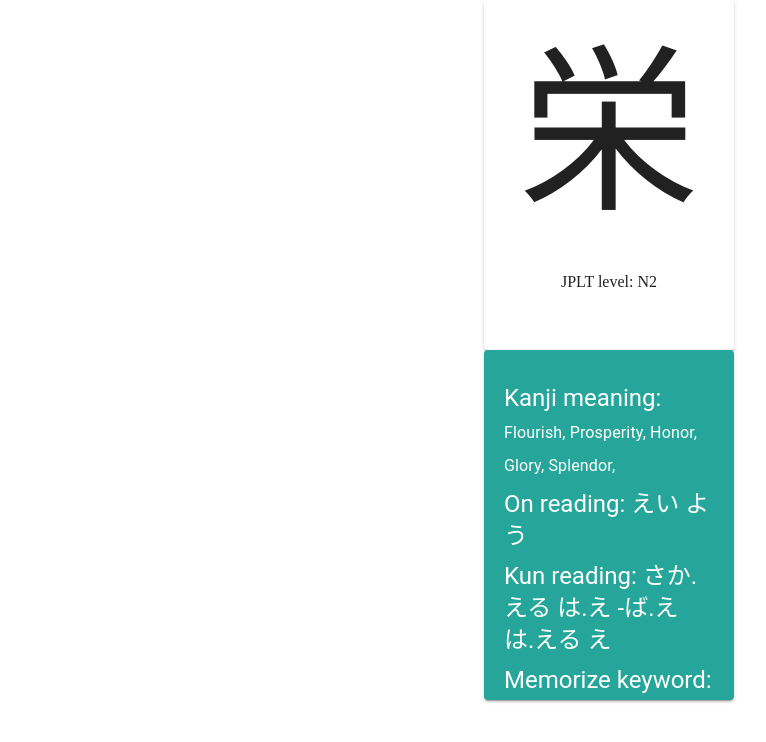
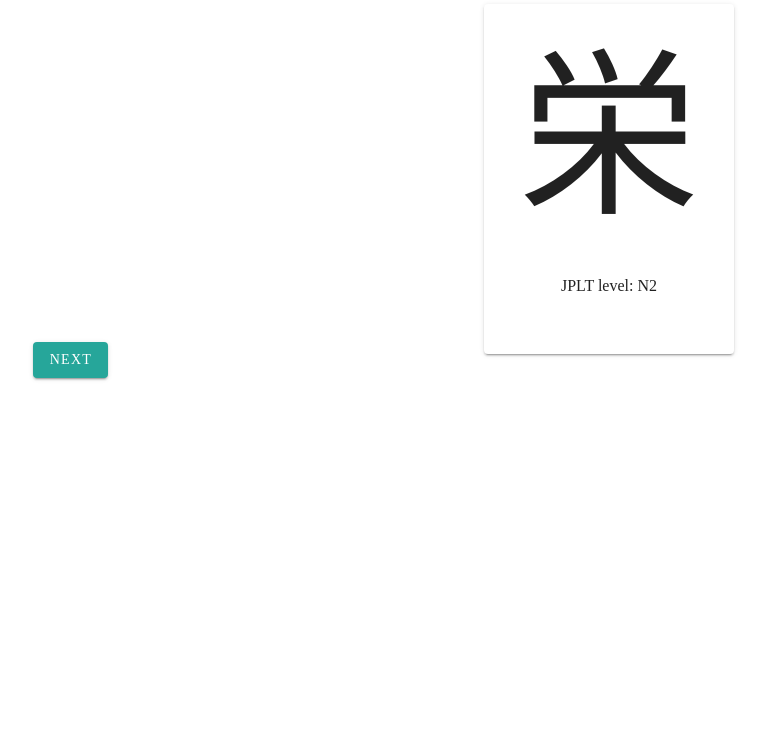
Before and after one commit to Azjargal13/kanji-flashcard-fun, a Vue app: page / in a window 1280 px wide. Shown: the top 742 px of the page, without its empty margins (31-797 px from the left). Built offline with nearby package versions, Linux system fonts and the light colour scheme.

Commit message:
flip card, add next btn

```diff
--- a/src/components/mainView.vue
+++ b/src/components/mainView.vue
@@ -1,10 +1,13 @@
 <template>
-  <div id="main" class="mx-auto my-auto">
-    <v-card class="mx-auto my-auto text-center kanji-card" width="250" height="350">
+  <v-container id="main" class="mx-auto my-auto pa-4">
+    <v-row  align="center"
+      justify="center"  height=100%>
+    <v-card class="mx-auto my-auto text-center kanji-card" width="250" height="350" v-show="front" @click="flipCard">
       <span align="center" class="kanji">{{kanjiKey[displayKanji]}}</span>
       <div>JPLT level: N{{kanjiValue[displayKanji].jlpt_new}}</div>
+
     </v-card>
-    <v-card class="mx-auto my-auto primary kanji-card-back pa-4 white--text" width="250" height="350">
+    <v-card class="mx-auto my-auto primary kanji-card-back pa-2 white--text" width="250" height="350" v-show="!front" @click="flipCard">
       <div class="headline mt-3 pa-1"> Kanji meaning:
       <span class="subtitle-1 " v-for="m in kanjiValue[displayKanji].meanings" :key=m>{{m}}, </span>
       </div>
@@ -18,9 +21,12 @@
       <span class="subtitle-1" v-for="m in kanjiValue[displayKanji].wk_radicals" :key=m>{{m}}, </span>
       <!-- <p>Imagine the following words and make funny story to recall later.</p> -->
       </div>
-
     </v-card>
-  </div>
+    </v-row>
+    <v-btn @click="nextKanji" color="primary">
+      next
+    </v-btn>
+  </v-container>
 </template>
 
 <script lang="ts">
@@ -40,11 +46,16 @@ export default class Counter extends Vue {
   private kanjiKey = Object.keys(this.data);
   private kanjiValue = Object.values(this.data);
 
+  private front=true
   generateRandomKanji() {
     return Math.floor(Math.random() * (2136 - 0 + 1) + 0);
   }
-
-  // when u hover on kanji, it will zoom-in
+  flipCard(){
+    this.front = !this.front
+  }
+  nextKanji(){
+    this.displayKanji = this.generateRandomKanji()
+  }
 }
 </script>
 
@@ -56,9 +67,5 @@ export default class Counter extends Vue {
   font-size: 180px;
 }
 
-.kanji:hover {
-  background-color: #26a69a;
-}
-
 
 </style>
```
